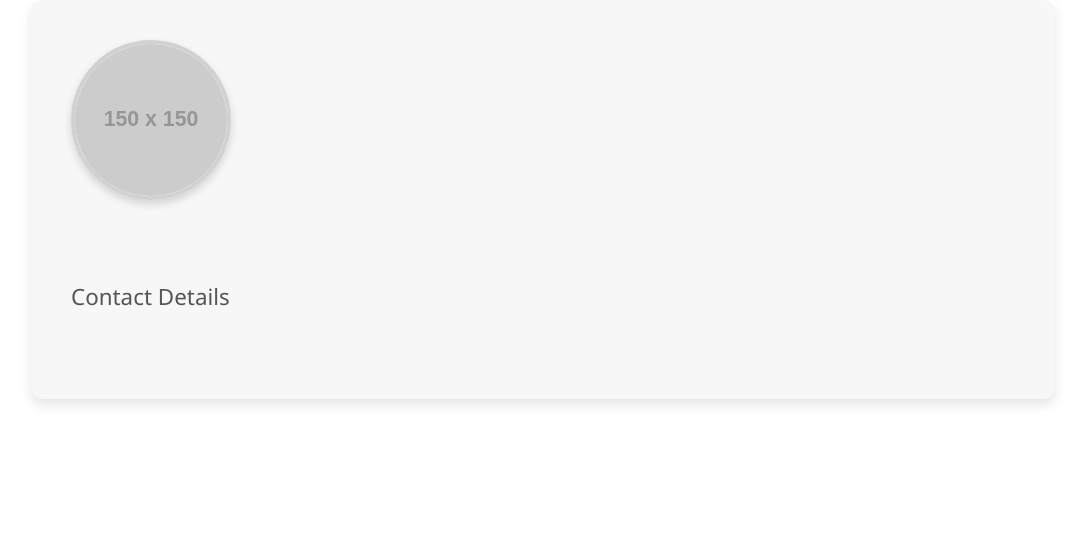
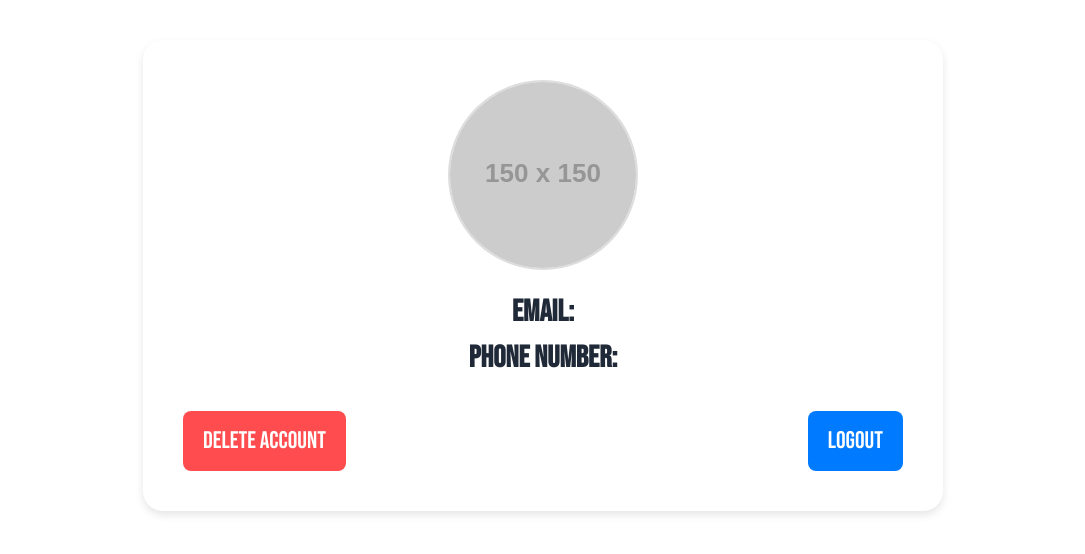
Before and after one commit to ShashidharM0118/O-win_WebDev, a React (Vite) app: page /userprofile/1 in a window 1280 px wide. Shown: the top 554 px of the page, without its empty margins (97-1182 px from the left). Built offline with nearby package versions, Linux system fonts and the light colour scheme; no server answers; the database is empty.

Commit message:
user profile updated

```diff
--- a/src/Components/UserProfile/UserProfile.css
+++ b/src/Components/UserProfile/UserProfile.css
@@ -1,204 +1,199 @@
+/* Container for the user profile */
 .user-profile {
-    max-width: 80%;
-    margin: 0 auto;
-    padding: 40px;
-    background-color: #f7f7f7;
-    border-radius: 12px;
-    box-shadow: 0 6px 12px rgba(0, 0, 0, 0.1);
-    font-family: 'Segoe UI', Tahoma, Geneva, Verdana, sans-serif;
-    color: #333;
+  max-width: 800px; /* Increased width for a larger profile card */
+  margin: 40px auto; /* Center the card */
+  padding: 40px; /* Add padding inside the card */
+  background: #fff; /* White background */
+  border-radius: 20px; /* Rounded corners */
+  box-shadow: 0 4px 8px rgba(0, 0, 0, 0.1); /* Subtle shadow */
+  font-size: 1.9rem; /* Slightly larger text */
+  text-align: center; /* Center align the content */
 }
 
+/* Profile picture container */
 .profile-picture {
   position: relative;
-    text-align: center;
-    margin-bottom: 40px;
+  display: flex;
+  justify-content: center; /* Center horizontally */
+  align-items: center; /* Center vertically */
+  margin-bottom: 20px; /* Add spacing below the picture */
 }
 
 .profile-picture img {
-    width: 160px;
-    height: 160px;
-    border-radius: 50%;
-    object-fit: cover;
-    border: 4px solid #d1d1d1;
-    box-shadow: 0 4px 8px rgba(0, 0, 0, 0.15);
+  width: 190px; /* Larger profile image */
+  height: 190px;
+  border-radius: 50%; /* Make it circular */
+  object-fit: cover; /* Ensure it crops correctly */
+  border: 2px solid #ddd; /* Add a border around the picture */
 }
 
-  .edit-icon {
+.profile-picture .edit-icon {
+  font-size: 1.5rem; /* Larger edit icon */
   position: absolute;
+  cursor: pointer;
+  color: #007bff; /* Blue color for the edit icon */
   bottom: 10px;
-    right: 10px;
-    background: #fff;
-    border-radius: 50%;
-    padding: 6px;
-    cursor: pointer;
-    color: #007bff;
-    font-size: 22px;
-    box-shadow: 0 2px 5px rgba(0, 0, 0, 0.15);
-    transition: background 0.3s, transform 0.3s;
+  right: 270px; /* Position relative to the image */
 }
 
-  .edit-icon:hover {
-    background: #e0e0e0;
-    transform: scale(1.1);
+/* User name styling */
+h1 {
+  font-size: 1.8rem;
+  margin: 15px 0;
 }
 
+/* User info container */
 .user-info {
-    margin-bottom: 30px;
+  margin: 20px 0;
 }
 
 .user-info-itemz {
-    display: flex;
-    align-items: center;
-    justify-content: center;
-    font-size: 1.2rem;
-    margin-bottom: 15px;
+  margin-bottom: 20px; /* Space between info sections */
 }
 
-  h1 {
-    margin-bottom: 10px;
-    font-size: 1.8rem;
-    font-weight: 600;
+/* Styling for the profile details */
+.user-info-itemz span {
+  display: block;
+  font-weight: bold;
+  font-size: 1.2rem; /* Increase font size */
 }
 
-  h3 {
-    margin-top: 30px;
-    font-size: 1.4rem;
-    font-weight: 500;
-    color: #555;
+/* Phone number and editing */
+.phone-info {
+  display: flex;
+  align-items: center; /* Align text and icon horizontally */
+  justify-content: center; /* Optional: centers the content horizontally */
 }
 
-  span {
-    color: #555;
+.phone-number {
+  font-size: 1.4rem; /* Match the phone number font size with the rest of the content */
+  margin-right: 10px; /* Space between the phone number and edit icon */
 }
 
+.edit-iconss {
+  cursor: pointer;
+  color: #007bff;
+  font-size: 1.4rem; /* Adjust icon size */
+}
+
+/* Footer buttons container */
 .footer-buttons {
   display: flex;
   justify-content: space-between;
-    margin-top: 40px;
+  margin-top: 30px; /* Spacing between buttons and other elements */
 }
 
-  .logout-button, .edit-profile-button {
-    padding: 12px 25px;
-    border-radius: 6px;
+/* Common button styling */
+.footer-buttons button {
+  padding: 12px 20px; /* Button padding */
+  font-size: 1.5rem; /* Font size */
   border: none;
+  border-radius: 8px; /* Smooth rounded corners */
   cursor: pointer;
-    font-size: 1rem;
-    transition: background 0.3s, transform 0.2s;
 }
 
+/* Delete Account Button */
+.delete-account-button {
+  background-color: #ff4d4f; /* Red background */
+  color: white; /* White text */
+}
+
+.delete-account-button:hover {
+  background-color: #e04343; /* Darker red on hover */
+}
+
+/* Logout Button */
 .logout-button {
-    background-color: #ff4b4b;
-    color: white;
-    border: 2px solid #e84141;
+  background-color: #007bff; /* Blue background */
+  color: white; /* White text */
 }
 
 .logout-button:hover {
-    background-color: #e84141;
-    transform: translateY(-2px);
+  background-color: #0056b3; /* Darker blue on hover */
 }
 
-  .edit-profile-button {
-    background-color: #4caf50;
-    color: white;
-    border: 2px solid #45a049;
+/* Loader while uploading profile picture */
+.loader {
+  font-size: 1.5rem;
+  font-weight: bold;
 }
 
-  .edit-profile-button:hover {
-    background-color: #45a049;
-    transform: translateY(-2px);
-  }
-
-  .login-popup2, .login-popup3 {
+/* Popup for reauthentication */
+.login-popup2 {
   position: fixed;
   top: 0;
   left: 0;
-    width: 100%;
-    height: 100%;
-    background-color: rgba(0, 0, 0, 0.7);
+  right: 0;
+  bottom: 0;
+  background: rgba(0, 0, 0, 0.6); /* Dark overlay */
   display: flex;
+  justify-content: center;
   align-items: center;
-    justify-content: center;
-    z-index: 1000;
+  z-index: 999;
 }
 
-  .login-popup-container2, .login-popup-container3 {
-    background-color: #fff;
+.login-popup-container2 {
+  background: #fff;
   padding: 30px;
-    border-radius: 10px;
-    box-shadow: 0 4px 10px rgba(0, 0, 0, 0.2);
-    width: 90%;
+  border-radius: 15px;
+  box-shadow: 0 4px 8px rgba(0, 0, 0, 0.2);
   max-width: 400px;
-    animation: fadeIn 0.4s;
+  width: 100%;
+  text-align: center;
 }
 
-  .login-popup-title2, .login-popup-title3 {
+.login-popup-title2 {
   display: flex;
   justify-content: space-between;
   align-items: center;
-    color: #333;
-    margin-bottom: 15px;
 }
 
-  .login-popup-title2 h2, .login-popup-title3 h2 {
+.login-popup-title2 h2 {
   font-size: 1.5rem;
-    font-weight: 500;
 }
 
-  .login-popup-title2 img, .login-popup-title3 img {
+.login-popup-title2 img {
+  width: 20px;
   cursor: pointer;
-    width: 22px;
-    height: 22px;
 }
 
-  .login-popup-condition2 input, .login-popup-condition3 input {
+/* Styling for inputs in the popup */
+.login-popup-condition2 input {
   width: 100%;
   padding: 10px;
   margin-bottom: 15px;
+  font-size: 1rem;
   border: 1px solid #ddd;
-    border-radius: 6px;
+  border-radius: 5px;
 }
 
-  .login-popup-condition2 button, .login-popup-condition3 button {
-    background-color: #007bff;
+/* Button inside popup */
+.login-popup-condition2 button {
+  width: 100%;
+  padding: 10px;
+  font-size: 1rem;
+  background: #007bff;
   color: white;
   border: none;
-    padding: 12px 20px;
-    border-radius: 6px;
+  border-radius: 5px;
   cursor: pointer;
-    font-size: 1rem;
-    margin: 5px;
-    width: calc(50% - 10px);
-    transition: background 0.3s;
+  margin-top: 10px;
 }
 
-  .login-popup-condition2 button:hover, .login-popup-condition3 button:hover {
-    background-color: #0056b3;
+.login-popup-condition2 button:hover {
+  background: #0056b3;
 }
 
-  /* Responsive adjustments */
-  @media screen and (max-width: 768px) {
-    .user-profile {
-      max-width: 95%;
-      padding: 20px;
+/* Edit button icon for profile picture */
+.edit-icon {
+  font-size: 1.5rem; /* Increase icon size */
+  color: #007bff; /* Blue color */
+  cursor: pointer;
 }
 
-    .profile-picture img {
-      width: 120px;
-      height: 120px;
+/* Styling for profile edit form */
+input[type="file"] {
+  display: none;
 }
 
-    .user-info-itemz {
-      font-size: 1rem;
-    }
-
-    .footer-buttons {
-      flex-direction: column;
-      align-items: center;
-    }
-
-    .logout-button, .edit-profile-button {
-      width: 100%;
-      margin-bottom: 10px;
-    }
-  }
+/* Add any additional styles as needed */
--- a/src/Components/UserProfile/UserProfile.jsx
+++ b/src/Components/UserProfile/UserProfile.jsx
@@ -1,12 +1,31 @@
-import React, { useState, useRef, useEffect } from 'react';
-import { useParams, useNavigate } from 'react-router-dom';
-import { FaPencilAlt } from 'react-icons/fa';
-import { collection, query, where, getDocs, updateDoc, doc, deleteDoc } from 'firebase/firestore';
-import { signOut, deleteUser, getAuth, reauthenticateWithCredential, EmailAuthProvider } from 'firebase/auth';
-import { db, storage } from '../../firebase/firebase.config';
-import { ref, uploadBytes, getDownloadURL, deleteObject } from 'firebase/storage';
-import './UserProfile.css';
-import cross_icon from '../../assets/cross_icon.png';
+import React, { useState, useRef, useEffect } from "react";
+import { useParams, useNavigate } from "react-router-dom";
+import { FaPencilAlt } from "react-icons/fa";
+import {
+  collection,
+  query,
+  where,
+  getDocs,
+  updateDoc,
+  doc,
+  deleteDoc,
+} from "firebase/firestore";
+import {
+  signOut,
+  deleteUser,
+  getAuth,
+  reauthenticateWithCredential,
+  EmailAuthProvider,
+} from "firebase/auth";
+import { db, storage } from "../../firebase/firebase.config";
+import {
+  ref,
+  uploadBytes,
+  getDownloadURL,
+  deleteObject,
+} from "firebase/storage";
+import "./UserProfile.css";
+import cross_icon from "../../assets/cross_icon.png";
 
 const UserProfile = () => {
   const { id } = useParams();
@@ -14,14 +33,16 @@ const UserProfile = () => {
   const auth = getAuth();
 
   const [userData, setUserData] = useState({
-    displayName: '',
-    email: '',
-    photoURL: '',
-    phNO: ''
+    displayName: "",
+    email: "",
+    photoURL: "",
+    phNO: "",
   });
-  const [profilePicture, setProfilePicture] = useState('https://via.placeholder.com/150');
+  const [profilePicture, setProfilePicture] = useState(
+    "https://via.placeholder.com/150"
+  );
   const [editingPhone, setEditingPhone] = useState(false);
-  const [newPhoneNumber, setNewPhoneNumber] = useState('');
+  const [newPhoneNumber, setNewPhoneNumber] = useState("");
   const [loading, setLoading] = useState(false);
 
   const fileInputRef = useRef(null);
@@ -29,8 +50,8 @@ const UserProfile = () => {
   const [authUserEmail, setAuthUserEmail] = useState(null);
   const [showDeleteConfirm, setShowDeleteConfirm] = useState(false);
   const [showReauthConfirm, setShowReauthConfirm] = useState(false);
-  const [reauthEmail, setReauthEmail] = useState('');
-  const [reauthPassword, setReauthPassword] = useState('');
+  const [reauthEmail, setReauthEmail] = useState("");
+  const [reauthPassword, setReauthPassword] = useState("");
 
   useEffect(() => {
     const fetchAuthUserEmail = async () => {
@@ -47,18 +68,20 @@ const UserProfile = () => {
     const fetchUserData = async () => {
       if (id) {
         try {
-          const usersRef = collection(db, 'users');
-          const q = query(usersRef, where('_id', '==', id));
+          const usersRef = collection(db, "users");
+          const q = query(usersRef, where("_id", "==", id));
           const querySnapshot = await getDocs(q);
 
           if (!querySnapshot.empty) {
             const userDoc = querySnapshot.docs[0];
             const userData = userDoc.data();
             setUserData(userData);
-            setProfilePicture(userData.photoURL || 'https://via.placeholder.com/150');
+            setProfilePicture(
+              userData.photoURL || "https://via.placeholder.com/150"
+            );
           }
         } catch (error) {
-          console.error('Error fetching user data:', error);
+          console.error("Error fetching user data:", error);
         }
       }
     };
@@ -76,8 +99,8 @@ const UserProfile = () => {
         await uploadBytes(fileRef, file);
         const newPhotoURL = await getDownloadURL(fileRef);
 
-        const usersRef = collection(db, 'users');
-        const q = query(usersRef, where('_id', '==', id));
+        const usersRef = collection(db, "users");
+        const q = query(usersRef, where("_id", "==", id));
         const querySnapshot = await getDocs(q);
 
         if (!querySnapshot.empty) {
@@ -91,15 +114,18 @@ const UserProfile = () => {
           }));
 
           // Update local storage with the new profile picture URL
-          localStorage.setItem('profileImageUrl', newPhotoURL);
+          localStorage.setItem("profileImageUrl", newPhotoURL);
 
-          if (userData.photoURL && userData.photoURL !== 'https://via.placeholder.com/150') {
+          if (
+            userData.photoURL &&
+            userData.photoURL !== "https://via.placeholder.com/150"
+          ) {
             const previousProfilePicRef = ref(storage, userData.photoURL);
             await deleteObject(previousProfilePicRef);
           }
         }
       } catch (error) {
-        console.error('Error uploading profile picture:', error);
+        console.error("Error uploading profile picture:", error);
       } finally {
         setLoading(false);
       }
@@ -114,11 +140,14 @@ const UserProfile = () => {
     try {
       const user = auth.currentUser;
       if (user) {
-        const credential = EmailAuthProvider.credential(reauthEmail, reauthPassword);
+        const credential = EmailAuthProvider.credential(
+          reauthEmail,
+          reauthPassword
+        );
         await reauthenticateWithCredential(user, credential);
 
-        const usersRef = collection(db, 'users');
-        const q = query(usersRef, where('_id', '==', id));
+        const usersRef = collection(db, "users");
+        const q = query(usersRef, where("_id", "==", id));
         const querySnapshot = await getDocs(q);
 
         if (!querySnapshot.empty) {
@@ -127,25 +156,27 @@ const UserProfile = () => {
         }
 
         await deleteUser(user);
-        navigate('/');
+        navigate("/");
       }
     } catch (error) {
-      console.error('Error re-authenticating or deleting account:', error);
-      alert('Unable to delete account: Incorrect credentials');
+      console.error("Error re-authenticating or deleting account:", error);
+      alert("Unable to delete account: Incorrect credentials");
     }
   };
 
   const cancelReauth = () => {
     setShowReauthConfirm(false);
-    setReauthEmail('');
-    setReauthPassword('');
+    setReauthEmail("");
+    setReauthPassword("");
   };
 
   const handleLogout = () => {
-    signOut(auth).then(() => {
-      navigate('/');
-    }).catch((error) => {
-      console.error('Sign out error', error);
+    signOut(auth)
+      .then(() => {
+        navigate("/");
+      })
+      .catch((error) => {
+        console.error("Sign out error", error);
       });
   };
 
@@ -156,8 +187,8 @@ const UserProfile = () => {
 
   const handlePhoneSave = async () => {
     try {
-      const usersRef = collection(db, 'users');
-      const q = query(usersRef, where('_id', '==', id));
+      const usersRef = collection(db, "users");
+      const q = query(usersRef, where("_id", "==", id));
       const querySnapshot = await getDocs(q);
 
       if (!querySnapshot.empty) {
@@ -174,13 +205,13 @@ const UserProfile = () => {
         setEditingPhone(false);
       }
     } catch (error) {
-      console.error('Error updating phone number:', error);
+      console.error("Error updating phone number:", error);
     }
   };
 
   const handlePhoneCancel = () => {
     setEditingPhone(false);
-    setNewPhoneNumber('');
+    setNewPhoneNumber("");
   };
 
   return (
@@ -193,11 +224,14 @@ const UserProfile = () => {
         )}
         {userData.email === authUserEmail && (
           <>
-            <FaPencilAlt className="edit-icon" onClick={() => fileInputRef.current.click()} />
+            <FaPencilAlt
+              className="edit-icon"
+              onClick={() => fileInputRef.current.click()}
+            />
             <input
               type="file"
               ref={fileInputRef}
-              style={{ display: 'none' }}
+              style={{ display: "none" }}
               onChange={handleProfilePictureUpload}
               accept="image/*"
             />
@@ -205,69 +239,160 @@ const UserProfile = () => {
         )}
       </div>
 
+      <h1>{userData.displayName}</h1>
+
       <div className="user-info">
-        <div className="user-info-itemz">
-          <h1>{userData.displayName}</h1>
+        <div>
+          <p>
+            <strong>Email:</strong> {userData.email}
+          </p>
         </div>
-        <h3>Contact Details</h3>
-        <div className="user-info-itemz">
-          <span>{userData.email}</span>
-        </div>
-        <div className="user-info-itemz">
+        <div>
+          <p>
+            <strong>Phone Number: </strong>
             {editingPhone ? (
-            <div>
+              <div
+                style={{
+                  display: "flex",
+                  flexDirection: "column",
+                  alignItems: "center",
+                  gap: "10px",
+                  marginTop: "10px", // Space from the phone number
+                }}
+              >
                 <input
                   type="text"
                   value={newPhoneNumber}
                   onChange={(e) => setNewPhoneNumber(e.target.value)}
+                  style={{
+                    padding: "5px",
+                    width: "200px", // Adjust input width
+                    marginBottom: "10px", // Space between input and buttons
+                    textAlign: "center",
+                    borderRadius: "5px",
+                    border: "1px solid #ccc",
+                  }}
                 />
-              <button onClick={handlePhoneSave}>Save</button>
-              <button onClick={handlePhoneCancel}>Cancel</button>
+                <div style={{ display: "flex", gap: "15px" }}>
+                  <button
+                    onClick={handlePhoneSave}
+                    style={{
+                      padding: "8px 15px",
+                      backgroundColor: "#007bff", // Blue background for Save
+                      color: "white",
+                      border: "none",
+                      borderRadius: "5px",
+                      cursor: "pointer",
+                      fontSize: "1rem",
+                    }}
+                  >
+                    Save
+                  </button>
+                  <button
+                    onClick={handlePhoneCancel}
+                    style={{
+                      padding: "8px 15px",
+                      backgroundColor: "#e0e0e0", // Light grey for Cancel
+                      border: "none",
+                      borderRadius: "5px",
+                      cursor: "pointer",
+                      fontSize: "1rem",
+                    }}
+                  >
+                    Cancel
+                  </button>
+                </div>
               </div>
             ) : (
-            <span>
-              {userData.phNO}
-              {userData.email === authUserEmail && (
-                <FaPencilAlt className="edit-iconss" onClick={handlePhoneEditClick} />
+              <>
+                <span>{userData.phNO}</span>
+              </>
             )}
-            </span>
-          )}
+          </p>
         </div>
       </div>
 
-      {userData.email === authUserEmail && (
       <div className="footer-buttons">
-          <button className="edit-profile-button" onClick={handleDeleteAccount}>Delete Account</button>
-          <button className="logout-button" onClick={handleLogout}>Logout</button>
+        <button className="delete-account-button" onClick={handleDeleteAccount}>
+          Delete Account
+        </button>
+        <button className="logout-button" onClick={handleLogout}>
+          Logout
+        </button>
       </div>
-      )}
 
       {showReauthConfirm && (
-        <div className="login-popup2">
-          <form className="login-popup-container2" onSubmit={(e) => e.preventDefault()}>
-            <div className="login-popup-title2">
-              <h2>Verify Your Identity</h2>
-              <img onClick={cancelReauth} src={cross_icon} alt="Close" />
-            </div>
-            <div className="login-popup-condition2">
+        <div
+          style={{
+            display: "flex",
+            flexDirection: "column",
+            alignItems: "center",
+            gap: "15px",
+            marginTop: "20px", // Adding space from other elements
+          }}
+        >
+          <h2>Reauthenticate to Confirm</h2>
           <input
             type="email"
+            placeholder="Email"
             value={reauthEmail}
-                placeholder="Email"
             onChange={(e) => setReauthEmail(e.target.value)}
-                required
+            style={{
+              padding: "8px",
+              width: "250px",
+              marginBottom: "10px", // Space between input fields
+              borderRadius: "5px",
+              border: "1px solid #ccc",
+            }}
           />
           <input
             type="password"
+            placeholder="Password"
             value={reauthPassword}
-                placeholder="Password"
             onChange={(e) => setReauthPassword(e.target.value)}
-                required
+            style={{
+              padding: "8px",
+              width: "250px",
+              marginBottom: "10px", // Space between input fields
+              borderRadius: "5px",
+              border: "1px solid #ccc",
+            }}
           />
-              <button type="button" onClick={confirmReauth}>Verify and Delete</button>
-              <button type="button" onClick={cancelReauth}>Cancel</button>
+          <div
+            style={{
+              display: "flex",
+              gap: "15px", // Space between buttons
+              justifyContent: "center",
+            }}
+          >
+            <button
+              onClick={confirmReauth}
+              style={{
+                padding: "10px 20px",
+                backgroundColor: "#007bff", // Blue background for Confirm
+                color: "white",
+                border: "none",
+                borderRadius: "5px",
+                cursor: "pointer",
+                fontSize: "1rem",
+              }}
+            >
+              Confirm
+            </button>
+            <button
+              onClick={cancelReauth}
+              style={{
+                padding: "10px 20px",
+                backgroundColor: "#e0e0e0", // Light grey for Cancel
+                border: "none",
+                borderRadius: "5px",
+                cursor: "pointer",
+                fontSize: "1rem",
+              }}
+            >
+              Cancel
+            </button>
           </div>
-          </form>
         </div>
       )}
     </div>
```
Lines whose indentation alone changed are shown as unchanged.
